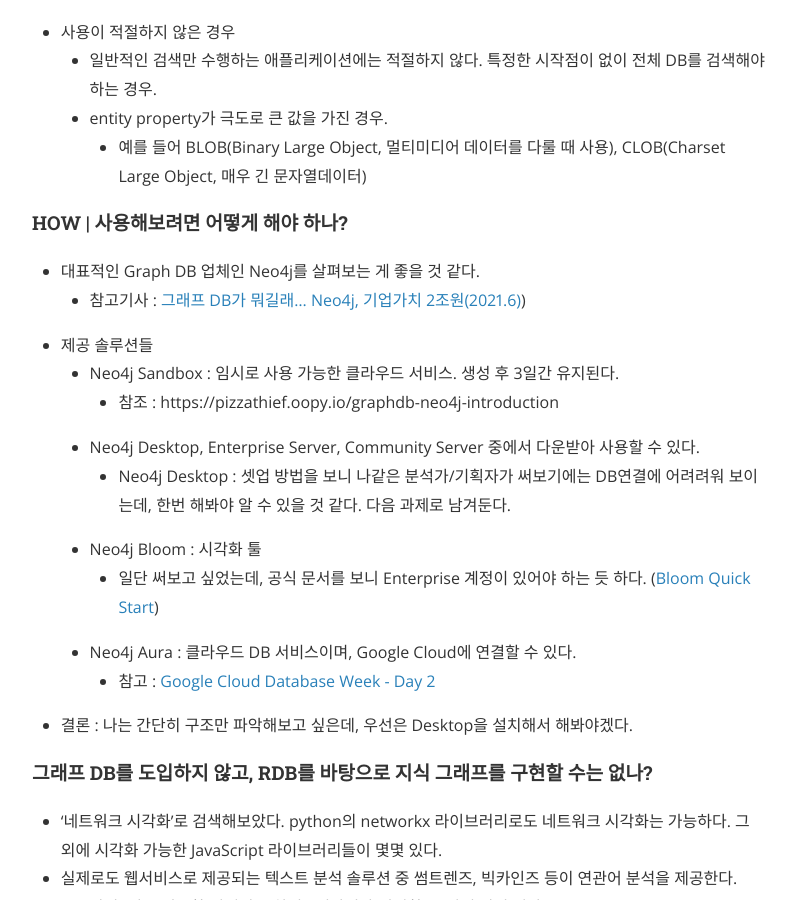
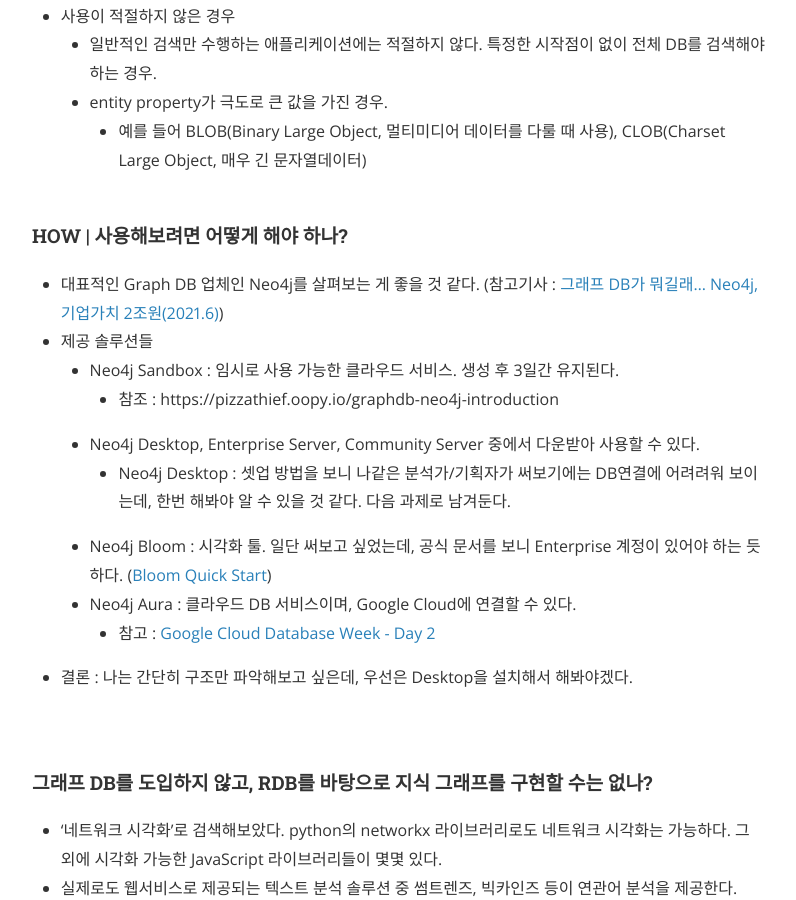
Before and after one commit to JessyMin/jessymin.github.io, a Jekyll site: the page built from _posts/2022-07-24-graph-db-overview.md, in a window 1280 px wide and 900 px high, scrolled down 2727 px. Shown: the whole window, without its empty margins (240-1036 px from the left). Built offline with Jekyll 4.4.1, drawn with Linux system fonts in a browser that asks for light colours; nearby versions of some CDN libraries.

Commit message:
[edit] markdown

```diff
--- a/_posts/2022-07-24-graph-db-overview.md
+++ b/_posts/2022-07-24-graph-db-overview.md
@@ -19,9 +19,7 @@
 - 실제로 데이터는 어떤 형식으로 저장하게 되나? 수집한 데이터를 RDB로 먼저 적재해 놓는다면, 어떻게 준비해두어야 그래프 DB로 옮겨가기에 수월한가? 또는 네트워크 시각화를 하기에 용이한가?
 <br>
 
-
 #### WHAT | 그래프 DB란?
-
 아래 내용은 DataCamp의 <a href="https://app.datacamp.com/learn/courses/nosql-concepts">NoSQL Concepts</a> 코스의 4챕터 'Graph Databases'를 참고해 정리하였다.
 
 - Graph DB란 무엇인가?
@@ -29,7 +27,6 @@
   - 각각의 데이터뿐만 아니라 데이터 간의 관계도 똑같이 중요하게 다루기 위해 고안되었다.
     - 수학의 Graph 이론에 근거하고 있으며, <a href="https://rastalion.me/graph-db-%EA%B7%B8%EB%9E%98%ED%94%84-%EB%8D%B0%EC%9D%B4%ED%84%B0%EB%B2%A0%EC%9D%B4%EC%8A%A4/">이 글</a>에 수학적 기원이 잘 정리되어 있음.
 <br/>
-
 - 구성 요소는 노드(Node, 또는 vertice)와 엣지(Edge, 또는 link, arc)로 구성된다.
   - 노드는 entity를 뜻한다. 서울, 대전, 대구, 부산 등 각각의 도시는 노드가 될 수 있다.
   - 엣지는 각 노드를 연결하고 노드 간의 관계를 정의한다. 서울과 부산을 오가는 항공편의 경로는 엣지가 될 수 있다.
@@ -57,12 +54,10 @@
     - RBD에서 10개 이상의 테이블을 조인하면 성능저하가 발생하지만, 그래프DB는 복잡한 연산도 효율적으로 가능
     - index free adjacency
     - 고정된 스키마가 없어 스키마를 유연하게 변경할 수 있다.
-<br/>
-
+<br>
+<br>
 
 #### 그래프 DB의 장점/한계점
-<br/>
-
 - 어떤 때 사용하면 좋은가?
   - 데이터 간의 연결이 매우 많을 때 사용하면 좋다.
     - 예를 들어 소셜 네트워크, COVID-19와 같은 질병의 감염경로를 모델링할 때 등
@@ -75,23 +70,23 @@
   - 일반적인 검색만 수행하는 애플리케이션에는 적절하지 않다. 특정한 시작점이 없이 전체 DB를 검색해야 하는 경우.
   - entity property가 극도로 큰 값을 가진 경우.
     - 예를 들어 BLOB(Binary Large Object, 멀티미디어 데이터를 다룰 때 사용), CLOB(Charset Large Object, 매우 긴 문자열데이터)
-<br/>
+<br>
+<br>
 
 
 ####   HOW | 사용해보려면 어떻게 해야 하나?
-- 대표적인 Graph DB 업체인 Neo4j를 살펴보는 게 좋을 것 같다.
-  - 참고기사 : <a href="https://byline.network/2021/06/22-129/">그래프 DB가 뭐길래... Neo4j, 기업가치 2조원(2021.6)</a>)
+- 대표적인 Graph DB 업체인 Neo4j를 살펴보는 게 좋을 것 같다. (참고기사 : <a href="https://byline.network/2021/06/22-129/">그래프 DB가 뭐길래... Neo4j, 기업가치 2조원(2021.6)</a>)
 - 제공 솔루션들
   - Neo4j Sandbox : 임시로 사용 가능한 클라우드 서비스. 생성 후 3일간 유지된다.
     - 참조 : https://pizzathief.oopy.io/graphdb-neo4j-introduction
   - Neo4j Desktop, Enterprise Server, Community Server 중에서 다운받아 사용할 수 있다.
     - Neo4j Desktop : 셋업 방법을 보니 나같은 분석가/기획자가 써보기에는 DB연결에 어려려워 보이는데, 한번 해봐야 알 수 있을 것 같다. 다음 과제로 남겨둔다.
-  - Neo4j Bloom : 시각화 툴
-    - 일단 써보고 싶었는데, 공식 문서를 보니 Enterprise 계정이 있어야 하는 듯 하다. (<a href=" https://neo4j.com/docs/bloom-user-guide/current/bloom-quick-start/">Bloom Quick Start</a>)
+  - Neo4j Bloom : 시각화 툴. 일단 써보고 싶었는데, 공식 문서를 보니 Enterprise 계정이 있어야 하는 듯 하다. (<a href=" https://neo4j.com/docs/bloom-user-guide/current/bloom-quick-start/">Bloom Quick Start</a>)
   - Neo4j Aura : 클라우드 DB 서비스이며, Google Cloud에 연결할 수 있다.
     - 참고 : <a href="https://joey2the.tistory.com/m/80">Google Cloud Database Week - Day 2</a>
 - 결론 : 나는 간단히 구조만 파악해보고 싶은데, 우선은 Desktop을 설치해서 해봐야겠다.
-<br/>
+<br>
+<br>
 
 
 #### 그래프 DB를 도입하지 않고, RDB를 바탕으로 지식 그래프를 구현할 수는 없나?
```
